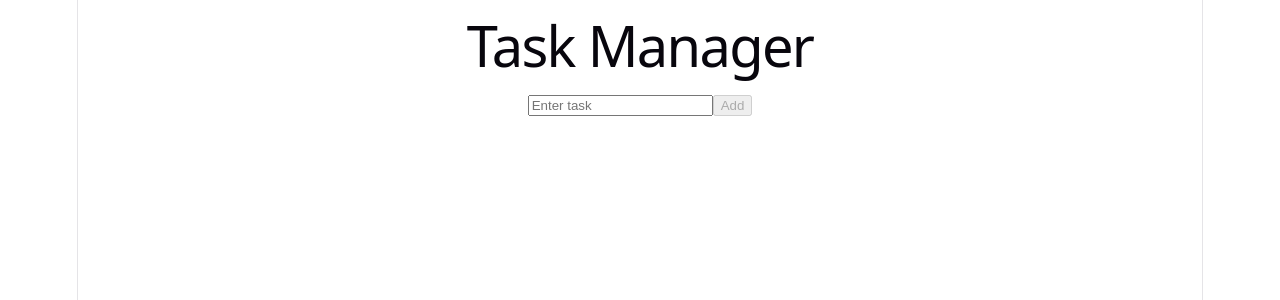
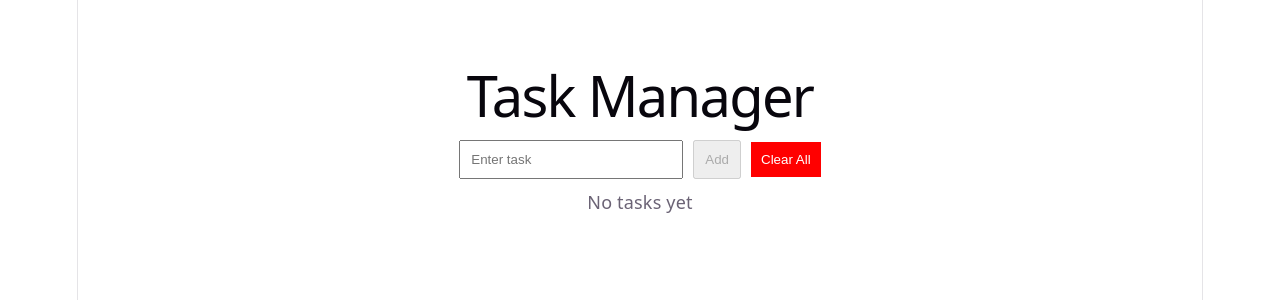
Before and after one commit to AryanKunder/task-manager, a React (Vite) app: page / in a window 1280 px wide. Shown: the top 300 px of the page. Built offline with nearby package versions, Linux system fonts and the light colour scheme.

Commit message:
Day 2: Added delete functionality and improved UI

```diff
--- a/src/App.jsx
+++ b/src/App.jsx
@@ -6,15 +6,29 @@ function App() {
 
   const addTask = () => {
     const trimmedInput = input.trim();
-
     if (!trimmedInput) return;
 
-    setTasks([...tasks, input]);
+    setTasks((prevTasks) => [...prevTasks, trimmedInput]);
     setInput("");
   };
 
+  const deleteTask = (indexToDelete) => {
+    const confirmDelete = window.confirm("Delete this task?");
+    if (!confirmDelete) return;
+
+    const updatedTasks = tasks.filter((_, index) => index !== indexToDelete);
+    setTasks(updatedTasks);
+  };
+
+  const clearAllTasks = () => {
+    const confirmClear = window.confirm("Clear all tasks?");
+    if (!confirmClear) return;
+
+    setTasks([]);
+  };
+
   return (
-    <div>
+    <div style={{ textAlign: "center", marginTop: "50px" }}>
       <h1>Task Manager</h1>
 
       <input
@@ -27,15 +41,42 @@ function App() {
           }
         }}
         placeholder="Enter task"
+        style={{ padding: "10px", width: "200px"}}
       />
 
-      <button onClick={addTask} disabled={!input.trim()}>
+      <button onClick={addTask} disabled={!input.trim()}
+      style={{ padding: "10px", marginLeft: "10px"}}>
         Add
       </button>
 
-      <ul>
+      <button onClick={clearAllTasks}
+      style={{
+         padding: "10px",
+         marginLeft: "10px",
+         backgroundColor: "red",
+         color: "white",
+         border: "none",
+        }}>
+        Clear All
+      </button>
+
+      <p style={{ textAlign: "center", marginTop: "10px" }}>
+        {tasks.length === 0 ? "No tasks yet" : `Tasks: ${tasks.length}` }
+      </p>
+
+      <ul style={{ listStyle: "none", padding: 0 }}>
         {tasks.map((task, index) => (
-          <li key={index}>{task}</li>
+          <li key={index}
+          style={{
+            margin: "10px",
+            padding: "10px",
+            border: "1px solid #ccc",
+            display: "flex",
+            justifyContent: "space-between",
+          }}>
+            {task}
+            <button onClick={() => deleteTask(index)}>Delete</button>
+          </li>
         ))}
       </ul>
     </div>
```
